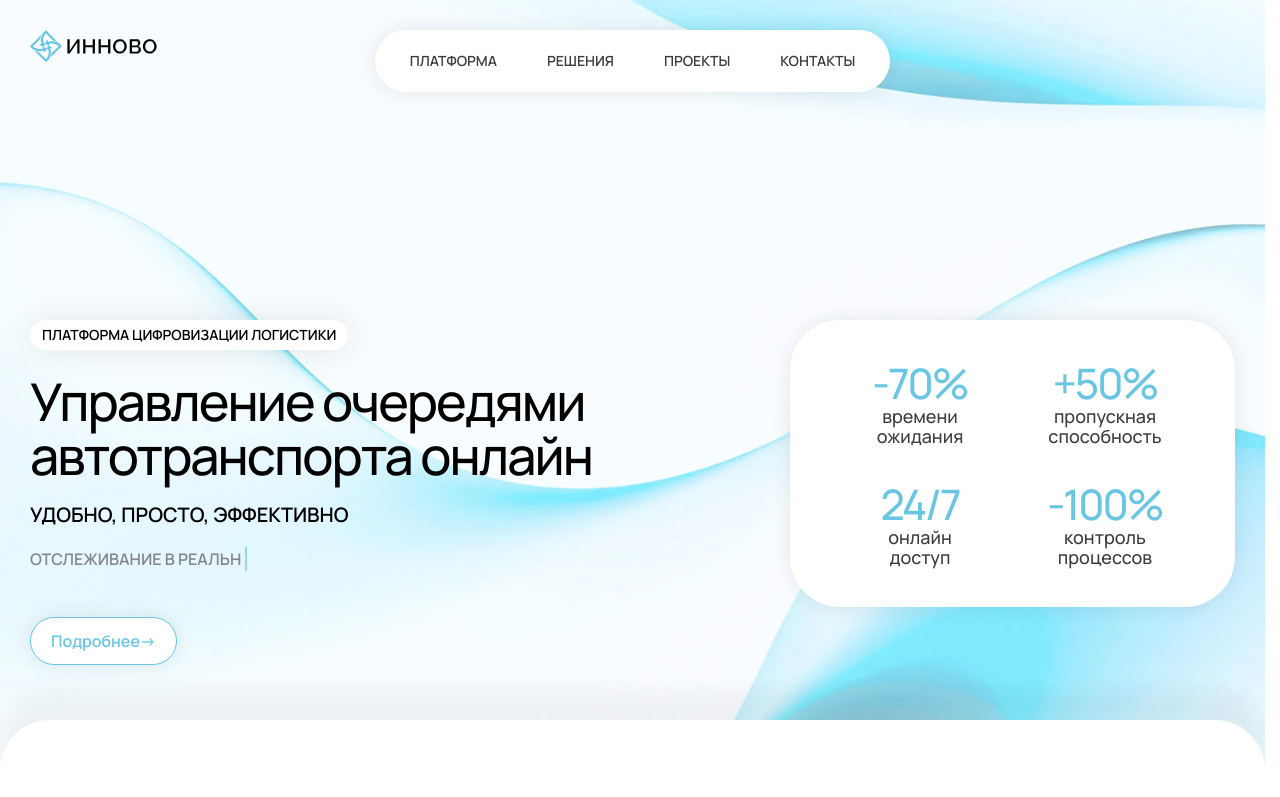
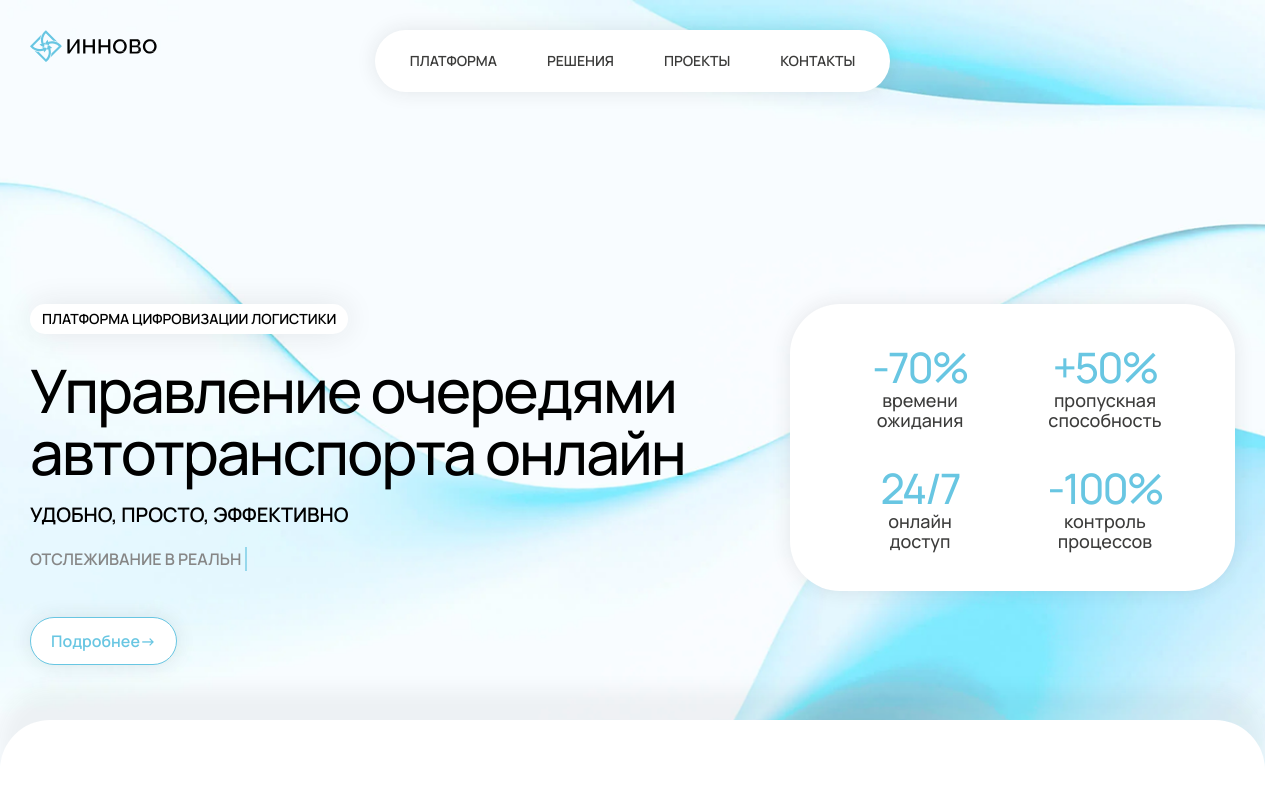
Before and after one commit to Jushoru/innovo-static, a plain HTML site: page index.html in a window 1280 px wide. Shown: the top 797 px of the page. Drawn offline with Linux system fonts and the light colour scheme.

Commit message:
chore: edit style

```diff
--- a/assets/CSS/main.css
+++ b/assets/CSS/main.css
@@ -271,11 +271,18 @@ a {
 h1 {
     font-family: 'Manrope', 'sans-serif';
     font-weight: 500;
-    font-size: 52px;
-    line-height: 54px;
+    font-size: 60px;
+    line-height: 62px;
     letter-spacing: -2px;
     margin-top: var(--h-margin);
     margin-bottom: 0;
+}
+@media (max-width: 1023px) {
+    h1 {
+        font-size: 52px;
+        line-height: 54px;
+        letter-spacing: -2px;
+    }
 }
 @media (max-width: 479px) {
     h1 {
@@ -575,7 +582,7 @@ hr {
 .info {
     margin-top: 0;
     margin-bottom: 15px;
-    width: 700px;
+    width: 800px;
 }
 @media (max-width: 1023px) {
     .info {
```
